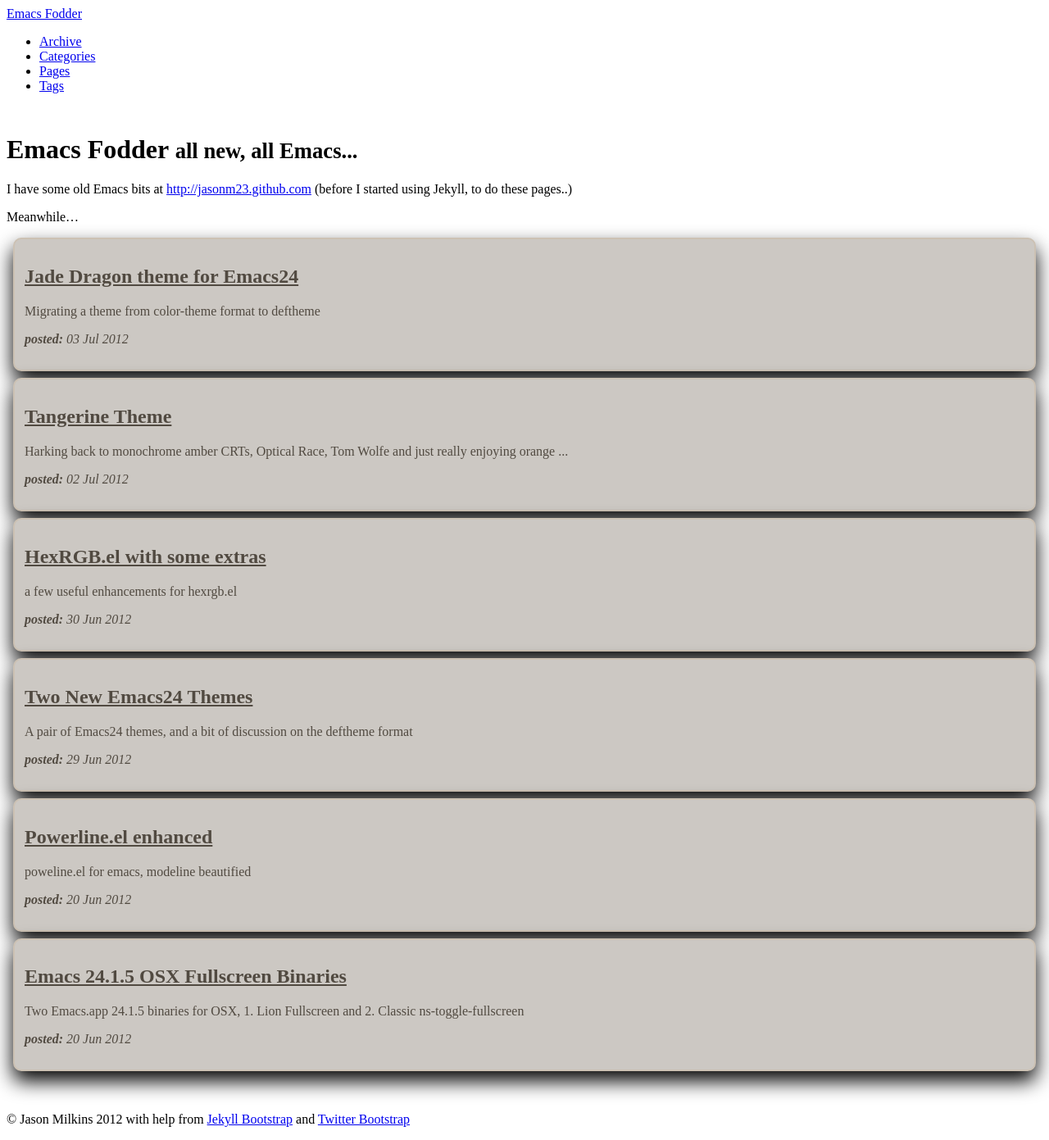
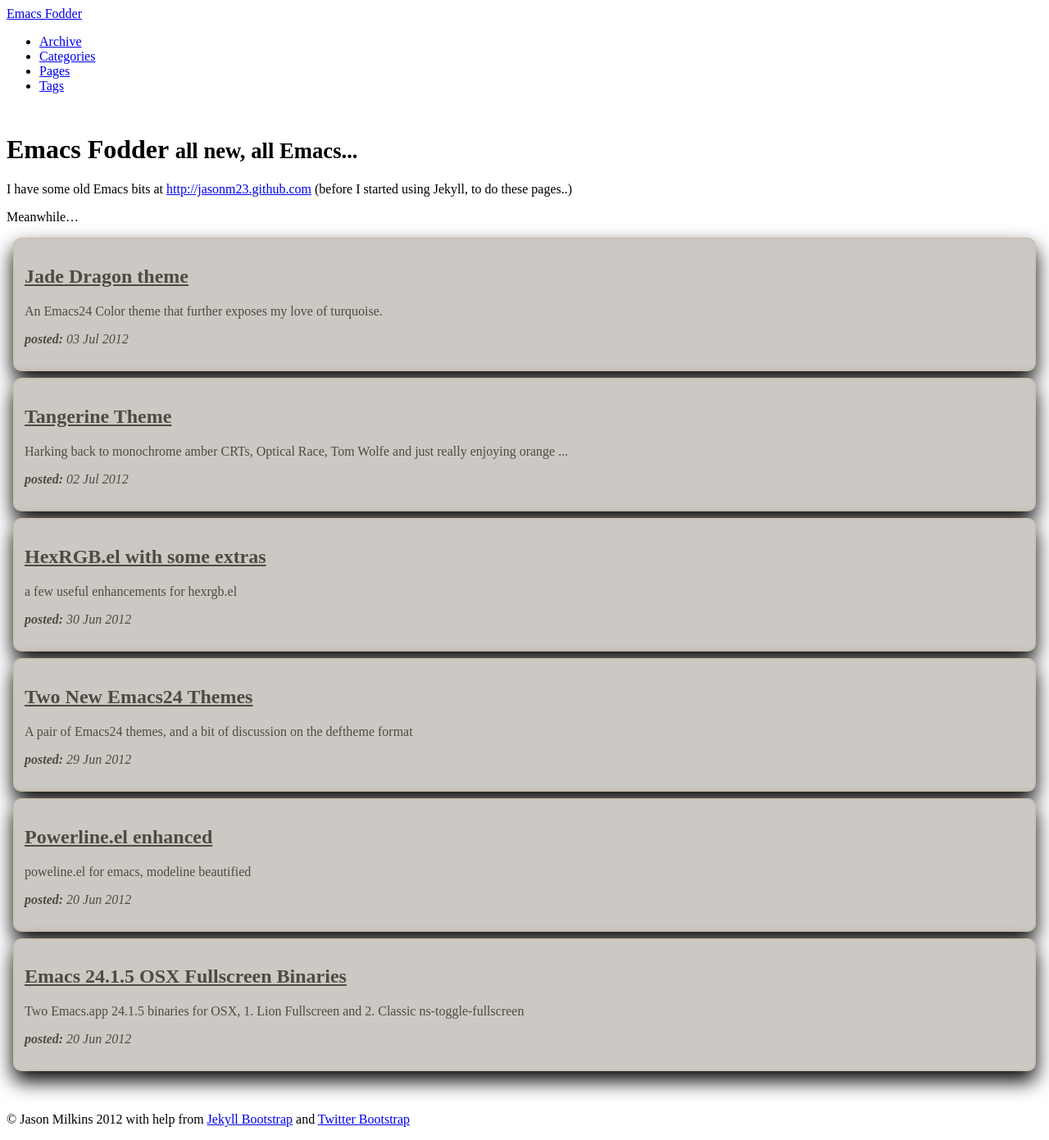
Before and after one commit to jasonm23/OldEmacsFodder, a Jekyll site: the page built from index.md, in a window 1280 px wide. Shown: the whole page at 82% size. Built offline with Jekyll 4.4.1, drawn with Linux system fonts in a browser that asks for light colours; nearby versions of some CDN libraries; library files that are not in the unit come from our copies.

Commit message:
finally fixing....

```diff
--- a/_posts/2012-07-03-jadedragon-theme.md
+++ b/_posts/2012-07-03-jadedragon-theme.md
@@ -1,10 +1,12 @@
 ---
 layout: post
-title: "Jade Dragon theme for Emacs24"
-description: "Migrating a theme from color-theme format to deftheme"
+title: "Jade Dragon theme"
+description: "An Emacs24 Color theme that further exposes my love of
+turquoise."
 category: Emacs
 tags: [emacs, deftheme, color-theme]
 ---
+{% include JB/setup %}
 
 <a href="{{ ASSET_PATH }}Jadedragon-theme.el" class="btn
 btn-primary btn-large">Jadedragon-theme.el</a>
```
